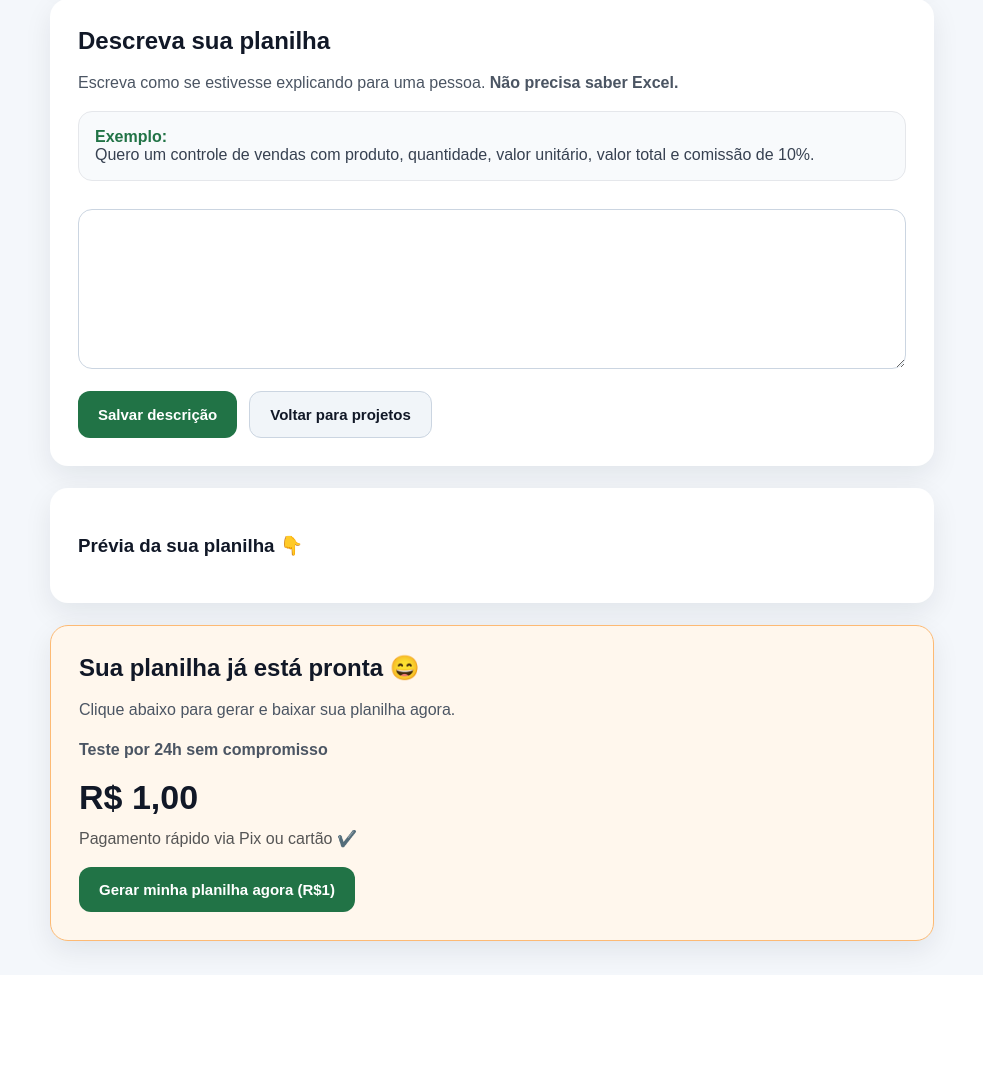
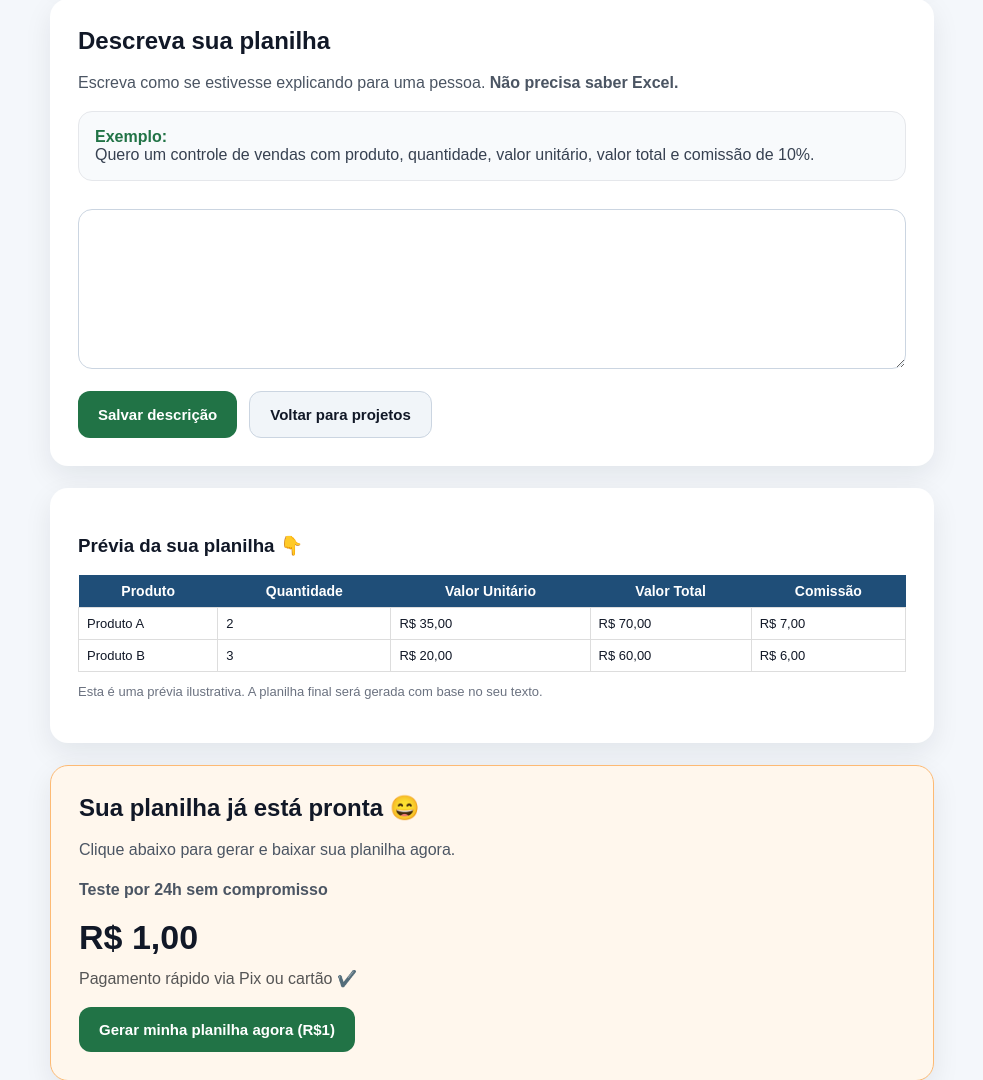
Before and after one commit to alessandronossa-lgtm/alessandronossa-lgtm, a Flask app: template templates/projeto.html in a window 1280 px wide. Shown: the part 271-1351 px from the top of the page, without its empty margins (148-1131 px from the left). Before the commit the page ends 1240 px from the top, so only its background shows below. Run offline with Flask 3, Linux system fonts and the light colour scheme; the template is opened without the code that fills it, so the values that code supplies are empty; parts of the project's set-up code (start-up, migrations or seed data) failed here and were passed over.

Commit message:
Update projeto.html

```diff
--- a/templates/projeto.html
+++ b/templates/projeto.html
@@ -246,44 +246,44 @@
 
 
 
-<div class="card preview-card">
+
+    <div class="card preview-card">
   <h3>Prévia da sua planilha 👇</h3>
 
   <div class="preview-table">
     <table>
       <thead>
         <tr>
-          {% for col in projeto.prompt.split(",") %}
-            <th>{{ col.strip() }}</th>
-          {% endfor %}
+          <th>Produto</th>
+          <th>Quantidade</th>
+          <th>Valor Unitário</th>
+          <th>Valor Total</th>
+          <th>Comissão</th>
         </tr>
       </thead>
       <tbody>
         <tr>
-          {% for col in projeto.prompt.split(",") %}
-            <td>Exemplo</td>
-          {% endfor %}
+          <td>Produto A</td>
+          <td>2</td>
+          <td>R$ 35,00</td>
+          <td>R$ 70,00</td>
+          <td>R$ 7,00</td>
         </tr>
         <tr>
-          {% for col in projeto.prompt.split(",") %}
-            <td>Exemplo</td>
-          {% endfor %}
+          <td>Produto B</td>
+          <td>3</td>
+          <td>R$ 20,00</td>
+          <td>R$ 60,00</td>
+          <td>R$ 6,00</td>
         </tr>
       </tbody>
     </table>
   </div>
+
+  <p style="font-size:13px;color:#6b7280;margin-top:10px;">
+    Esta é uma prévia ilustrativa. A planilha final será gerada com base no seu texto.
+  </p>
 </div>
-
-
-
-
-
-
-
-
-
-
-
 
 
 
```
